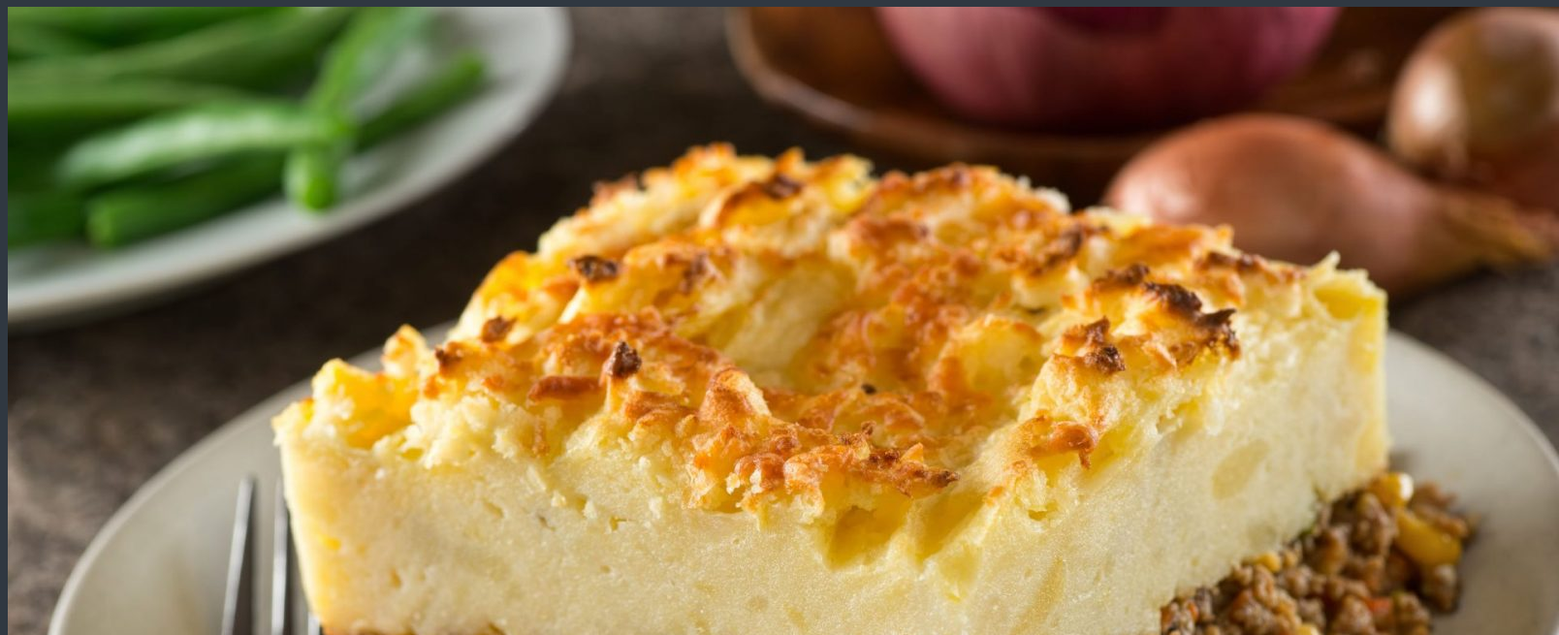
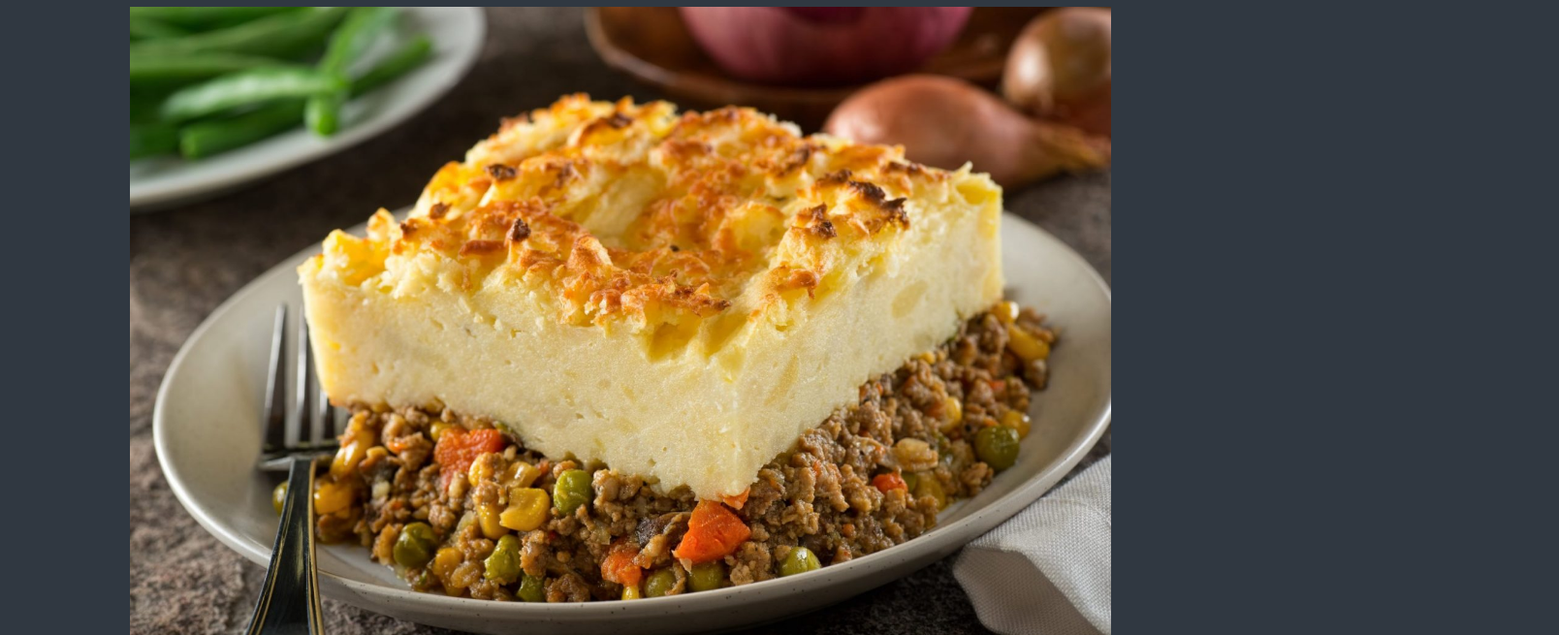
Before and after one commit to A-Fir01/odin-recipies, a plain HTML site: page recipies/shphrdspie.html in a window 1280 px wide. Shown: the part 101-756 px from the top of the page at 97% size, 1608 px wide, since content can reach past the window. Drawn offline with Linux system fonts and the light colour scheme.

Commit message:
centered img

```diff
--- a/recipies/css/styles.css
+++ b/recipies/css/styles.css
@@ -15,3 +15,10 @@ h1 {
   margin: 0 auto 10px auto;
   background-color: rgb(178, 127, 60);
 }
+
+img {
+  height: auto;
+  width: 80%;
+  display: block;
+  margin: 0 auto;
+}
--- a/recipies/shphrdspie.html
+++ b/recipies/shphrdspie.html
@@ -11,7 +11,9 @@
   <div class="header">
     <h1>Shepherd's Pie</h1>
   </div>
-  <img src="../img/shphrdspie.jpg" alt="A picture of a Shepherd's Pie">
+  <div>
+    <img src="../img/shphrdspie.jpg" alt="A picture of a Shepherd's Pie">
+  </div>
   <div>
     <h3>Foreword:</h3>
     <p>Today we will be learning how to make a Shepherd's Pie, by the end of this you'll know how to create a tasty and traditional English meal.</p>
```
